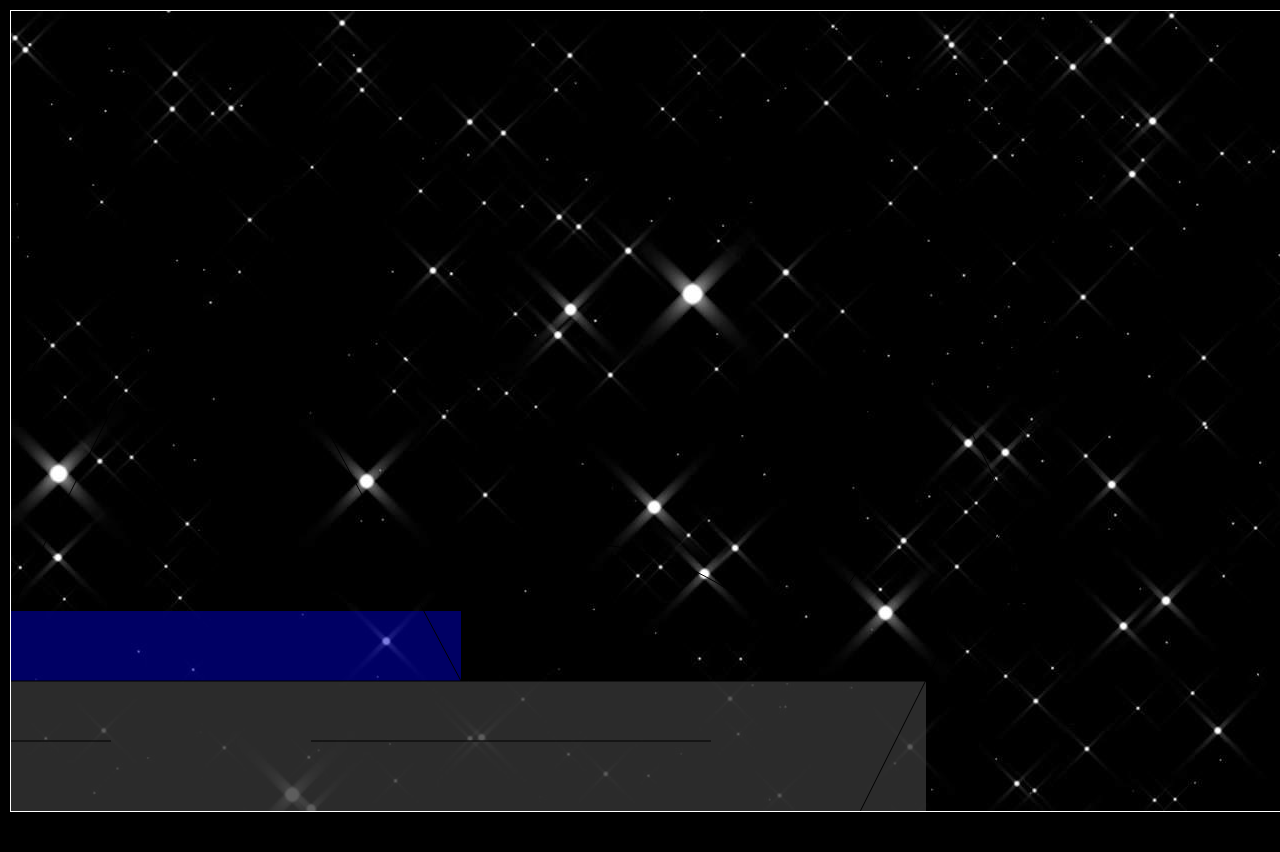
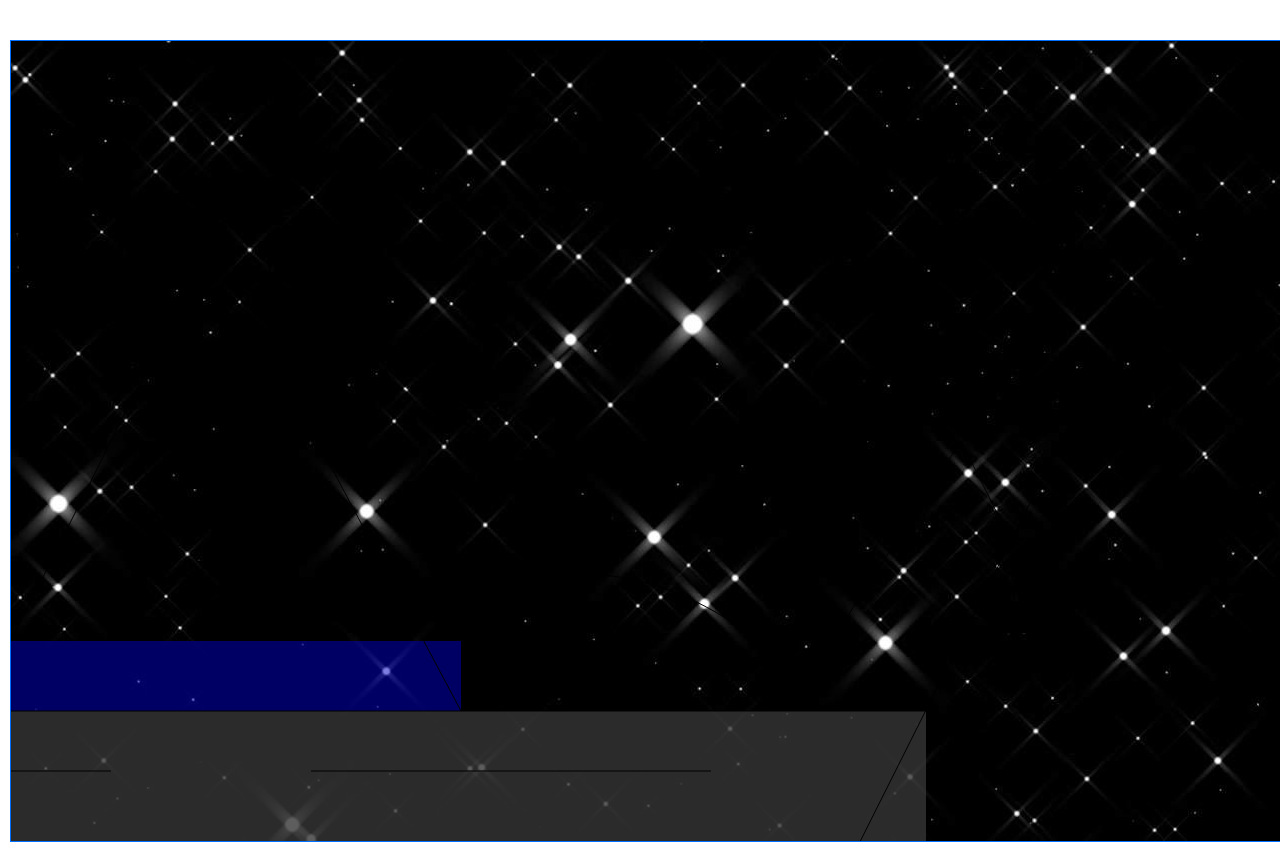
Before and after one commit to MartinsCarlos111/UsingCanva, a plain HTML site: page index.html in a window 1280 px wide. Shown: the top 852 px of the page. Before the commit the page ends 822 px from the top, so only its background shows below. Drawn offline with Linux system fonts and the light colour scheme.

Commit message:
Update style.css

```diff
--- a/css/style.css
+++ b/css/style.css
@@ -2,15 +2,19 @@
     padding: 0;
     margin: 0;
 }
+
 body {
-    background-color: #000;
+    background-color: rgb(255, 255, 255);
+    padding-top: 30px;
 }
+
 .all {
     display: flex;
     padding: 10px;
 }
+
 #areaCanv {
-    background-color: rgb(0, 0, 0);
-    border: 1px solid white;
+    background-color: rgb(255, 255, 255);
+    border: 1px solid rgb(0, 110, 255);
     margin: 0 auto;
 }
```
